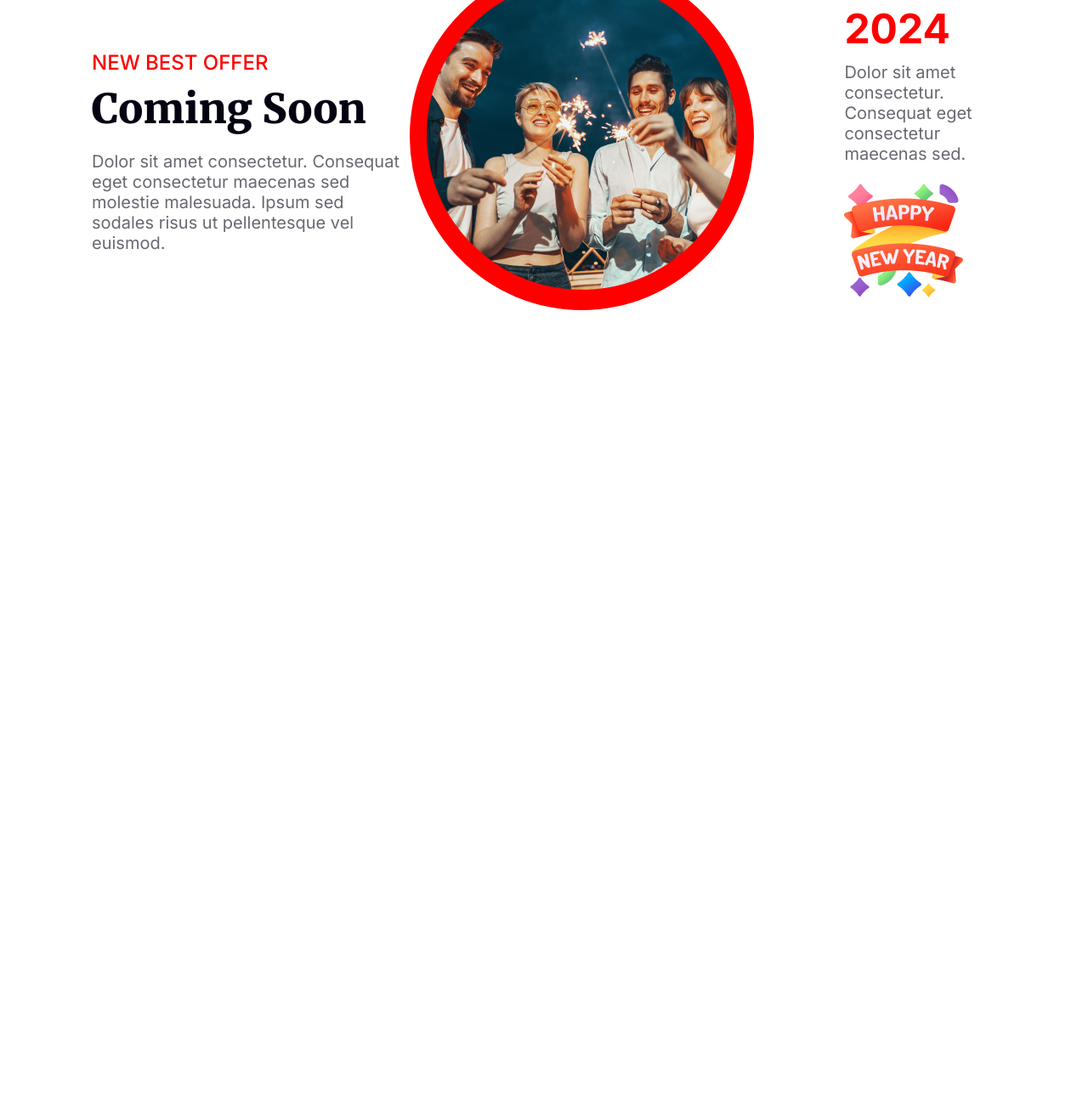
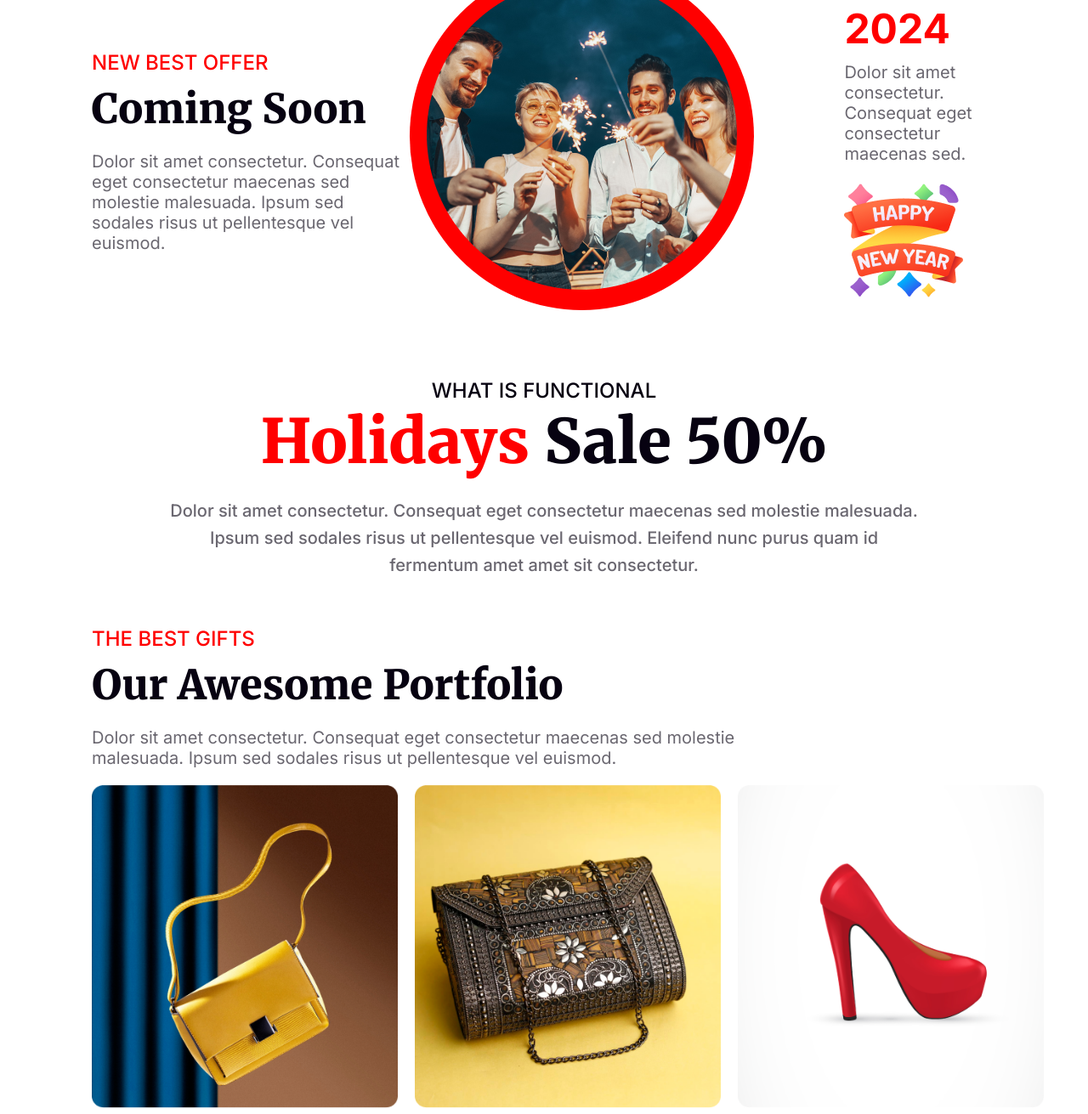
Before and after one commit to sarnali3515/assignment-1, a plain HTML site: page index.html in a window 1280 px wide. Shown: the part 2598-3909 px from the top of the page at 85% size. Before the commit the page ends 3013 px from the top, so only its background shows below. Drawn offline with Linux system fonts and the light colour scheme.

Commit message:
section5 and 6  added

```diff
--- a/index.html
+++ b/index.html
@@ -70,6 +70,49 @@
                 </div>
             </div>
         </section>
+        <div class="holiday">
+            <h6 class="holiday-func">WHAT IS FUNCTIONAL</h6>
+            <h1 class="holiday-sale"><span class="holiday-spn">Holidays</span> Sale 50%</h1>
+            <p class="holiday-para">Dolor sit amet consectetur. Consequat eget consectetur maecenas sed
+                molestie malesuada. Ipsum sed sodales risus ut pellentesque vel euismod. Eleifend nunc purus quam id
+                fermentum amet amet sit consectetur.</p>
+        </div>
+        <div>
+
+        </div>
+        <section class="section-six">
+            <div class="best-gift">
+                <h6 class="best-offer">THE BEST GIFTS</h6>
+                <h2 class="best-comming">Our Awesome Portfolio</h2>
+                <p class="best-para">Dolor sit amet consectetur. Consequat eget consectetur maecenas sed molestie
+                    malesuada. Ipsum sed
+                    sodales risus ut pellentesque vel euismod. </p>
+            </div>
+            <div class="best-img-container">
+                <div class="best-gift-img">
+                    <div>
+                        <img src="resources/Rectangle 3.png" alt="">
+                    </div>
+                    <div>
+                        <img src="resources/Rectangle 4.png" alt="">
+                    </div>
+                    <div>
+                        <img src="resources/Rectangle 5.png" alt="">
+                    </div>
+                </div>
+                <div class="best-gift-img">
+                    <div>
+                        <img src="resources/Rectangle 6.png" alt="">
+                    </div>
+                    <div>
+                        <img src="resources/Rectangle 7.png" alt="">
+                    </div>
+                    <div>
+                        <img src="resources/Rectangle 8.png" alt="">
+                    </div>
+                </div>
+            </div>
+        </section>
     </main>
     <footer>
 
--- a/styles/style.css
+++ b/styles/style.css
@@ -211,3 +211,70 @@ body {
     font-weight: 700;
     margin-bottom: 10px;
 }
+
+/* section 5 */
+
+
+.holiday {
+    text-align: center;
+
+    padding: 0 15%;
+    margin-top: 80px;
+}
+
+.holiday-func {
+    color: #070211;
+    font-family: Inter;
+    font-size: 24px;
+    font-weight: 500;
+    margin-bottom: 0;
+}
+
+.holiday-sale {
+    color: #070211;
+    font-family: Merriweather;
+    font-size: 72px;
+    font-weight: 900;
+    margin-top: 0;
+    margin-bottom: 0;
+}
+
+.holiday-spn {
+    color: #F00;
+}
+
+.holiday-para {
+    color: rgba(7, 2, 17, 0.60);
+    text-align: center;
+    font-family: Inter;
+    font-size: 20px;
+    font-weight: 500;
+    line-height: 32px;
+    margin-top: 20px;
+}
+
+/* section 6 */
+
+.section-six {
+    margin: 50px 100px;
+}
+
+.best-gift {
+    padding-right: 20%;
+}
+
+.best-gift-img {
+    display: flex;
+    gap: 20px;
+    margin-bottom: 20px;
+}
+
+.best-img-container {
+    /* display: block;
+    gap: 20px; */
+}
+
+.best-img-container img {
+    width: 360px;
+    height: 380px;
+}
```
